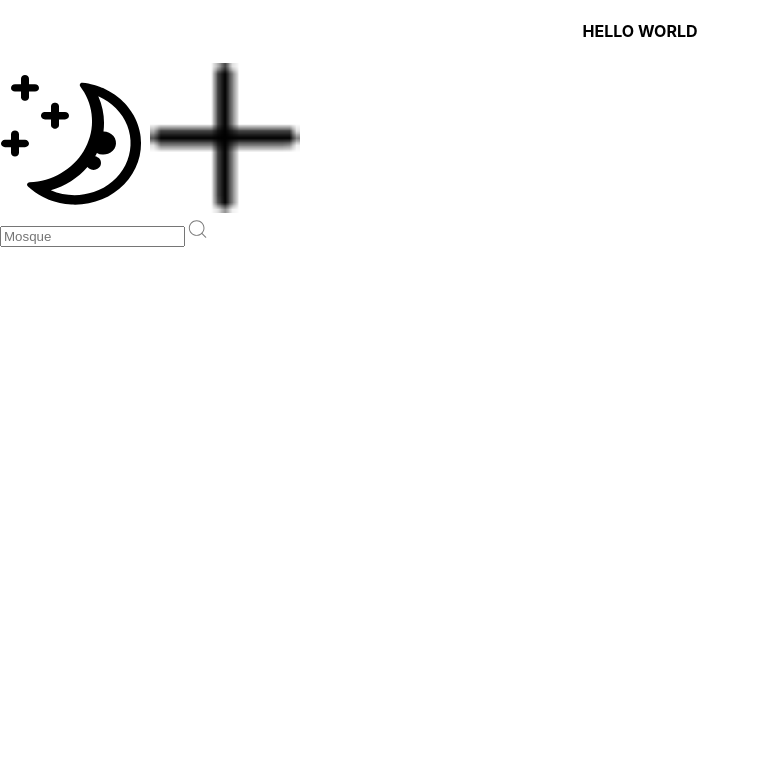
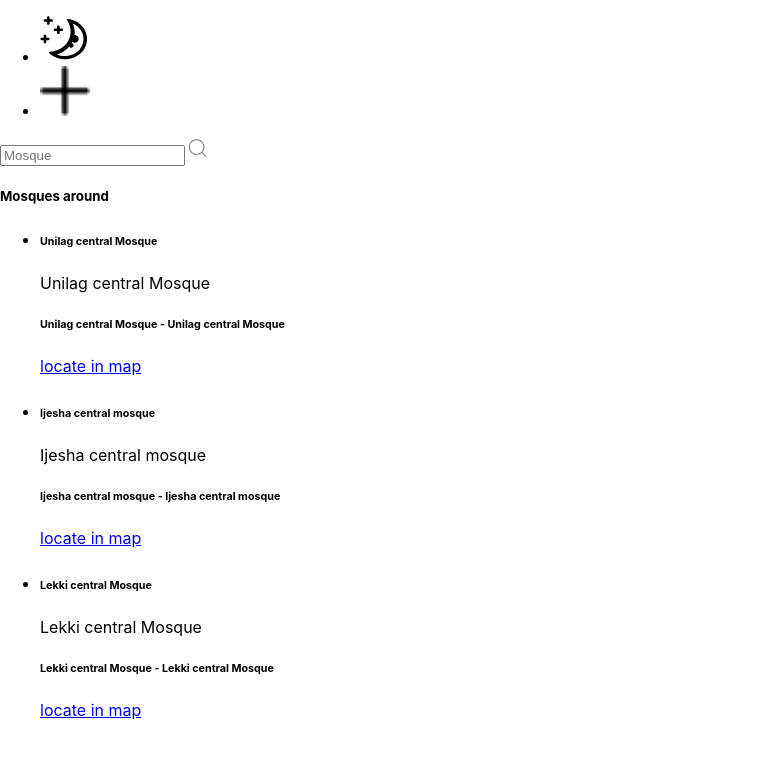
Before and after one commit to Jummah-Time/jumat_time_client, a React (Create React App) app: page / in a window 1280 px wide. Shown: the top 758 px of the page, without its empty margins (0-760 px from the left). Built offline with nearby package versions, Linux system fonts and the light colour scheme.

Commit message:
feat: implementation of the compnents

```diff
--- a/src/components/Header.jsx
+++ b/src/components/Header.jsx
@@ -4,9 +4,16 @@ import plus from "../assets/Vector.png";
 
 function Header() {
     return <header>
-                <img src={logo} className="logo" alt="Logo" style={{ width: '150px', height: 'auto' }}/>
-                <img src={plus} className="add" alt="plus-sign" style={{ width: '150px', height: 'auto' }}/>
-
+                <nav>
+                    <ul>
+                        <li>
+                            <img src={logo} className="logo" alt="Logo" style={{ width: '50px', height: 'auto' }}/>
+                        </li>
+                        <li>
+                            <img src={plus} className="add" alt="plus-sign" style={{ width: '50px', height: 'auto' }}/>
+                        </li>
+                    </ul>
+                </nav>
             </header>
 }
 
--- /dev/null
+++ b/src/components/Header.module.css
@@ -0,0 +1,3 @@
+nav {
+    nav-down: auto;
+}
--- /dev/null
+++ b/src/components/Mosque.jsx
@@ -0,0 +1,33 @@
+
+
+
+function Mosque(mosque) {
+    return (
+        <>
+            <li className="mosque">
+                <h6>
+                    {mosque.name}
+                </h6>
+                <p>{mosque.name}</p>
+                <h6>{mosque.name} - {mosque.name}</h6>
+                <a href={mosque.name}>locate in map</a>
+            </li>
+        </>
+    )
+}
+
+function Mosques() {
+
+    const mosques = ["Unilag central Mosque", "Ijesha central mosque", "Lekki central Mosque"];
+
+    return (
+        <>
+            <h5>Mosques around</h5>
+            <ul>
+                {mosques.map((mosque) => <Mosque name={mosque} />)}
+            </ul>
+        </>
+    )
+}
+
+export default Mosques;
--- a/src/index.js
+++ b/src/index.js
@@ -3,17 +3,18 @@ import ReactDOM from 'react-dom/client';
 import './index.css';
 import Header from './components/Header.jsx';
 import Search from './components/Search.jsx';
+import Home from './pages/Home.jsx';
 
 import App from './App';
 
 const element = <h1>Omo mehn</h1>
 
 const root = ReactDOM.createRoot(document.getElementById('root'));
-// root.render(<Header />)
-root.render(
-  <React.StrictMode>
-    <App />
-    <Header />
-    <Search />
-  </React.StrictMode>
-);
+root.render(<Home />);
+// root.render(
+//   <React.StrictMode>
+//     <App />
+//     <Header />
+//     <Search />
+//   </React.StrictMode>
+// );
--- /dev/null
+++ b/src/pages/Home.jsx
@@ -0,0 +1,15 @@
+import Header from '../components/Header.jsx';
+import Search from '../components/Search.jsx';
+import Mosques from '../components/Mosque.jsx';
+
+const Home = () => {
+    return (
+        <>
+            <Header />
+                <Search />
+                    <Mosques />
+        </>
+    )
+}
+
+export default Home;
```
